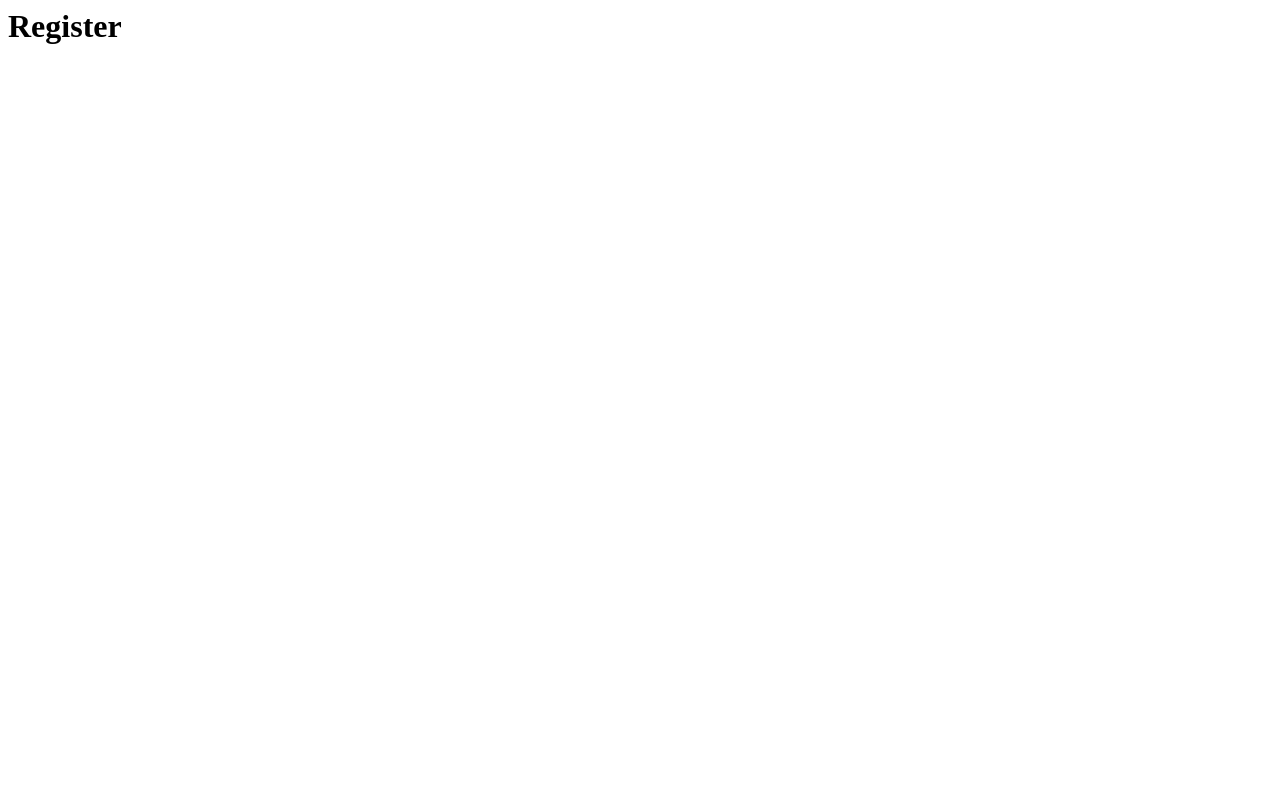
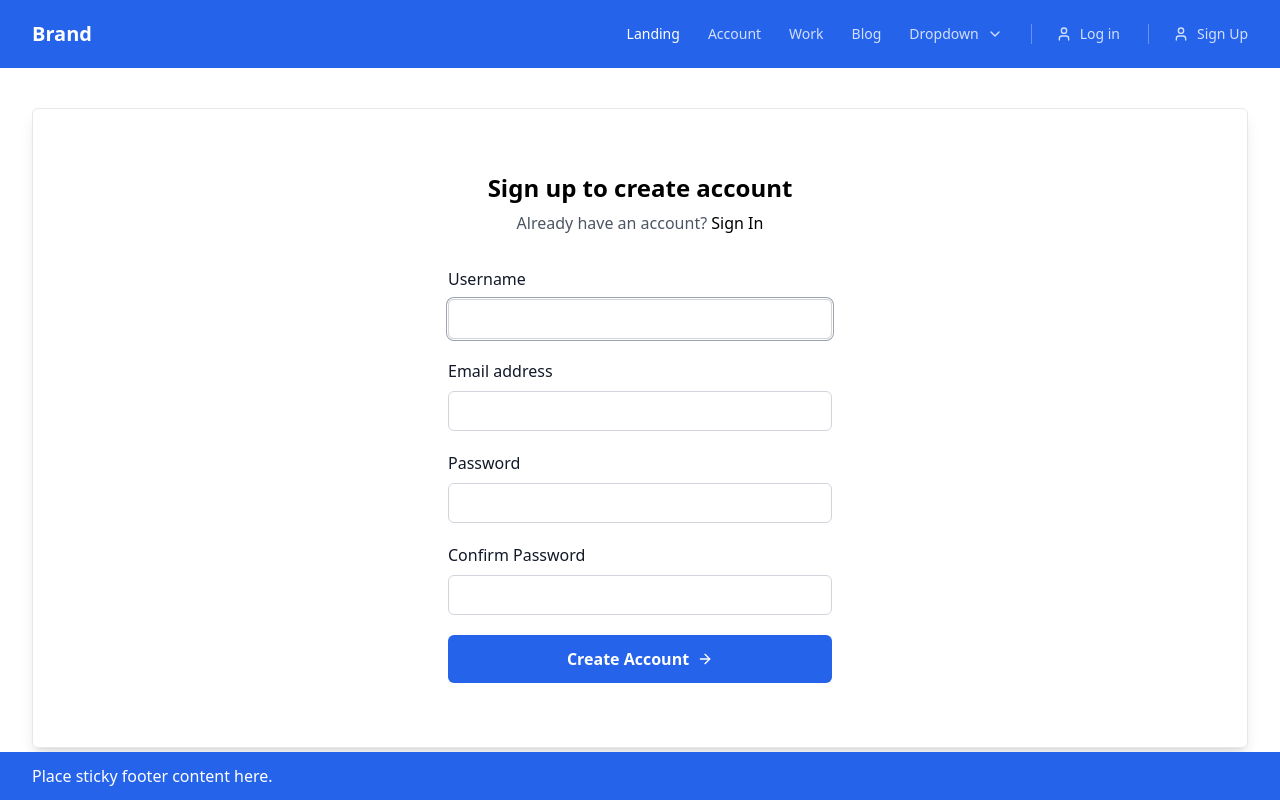
Before and after one commit to AmanRaza78/djangolms, a Django app: page /authentication/sign-up in a window 1280 px wide. Before the commit the page is almost empty. Run offline with Django 4.2, Linux system fonts and the light colour scheme; some libraries are stand-ins or nearby versions.

Commit message:
registration page done

```diff
--- /dev/null
+++ b/authentication/forms.py
@@ -0,0 +1,7 @@
+from django.contrib.auth.models import User
+from django.contrib.auth.forms import UserCreationForm
+
+class UserSignUpForm(UserCreationForm):
+    class Meta:
+        model = User
+        fields = ['email', 'username', 'password1', 'password2']
--- /dev/null
+++ b/authentication/templates/registration/sign-up.html
@@ -0,0 +1,90 @@
+{% extends 'base/layout.html' %}
+{% load widget_tweaks %}
+{% block title %}Sign Up{% endblock %}
+{% block content %}
+<section>
+    <div class="flex items-center justify-center px-4 py-10 sm:px-6 sm:py-12 lg:px-8 lg:py-16 border rounded-md shadow-lg">
+      <div class="xl:mx-auto xl:w-full xl:max-w-sm 2xl:max-w-md">
+        <h2 class="text-center text-2xl font-bold leading-tight text-black">
+          Sign up to create account
+        </h2>
+        <p class="mt-2 text-center text-base text-gray-600">
+          Already have an account?
+          <a
+            href="#"
+            title=""
+            class="font-medium text-black transition-all duration-200 hover:underline"
+          >
+            Sign In
+          </a>
+        </p>
+        <form method="POST" class="mt-8">
+            {% csrf_token %}
+          <div class="space-y-5">
+            <div>
+              <label for="{{ form.username.id_for_label }}" class="text-base font-medium text-gray-900">
+                Username
+              </label>
+              <div class="mt-2">
+                {{ form.username|add_class:"flex h-10 w-full rounded-md border border-gray-300 bg-transparent px-3 py-2 text-sm placeholder:text-gray-400 focus:outline-none focus:ring-1 focus:ring-gray-400 focus:ring-offset-1 disabled:cursor-not-allowed disabled:opacity-50" }}
+              </div>
+            </div>
+            <div>
+              <label for="{{ form.email.id_for_label }}" class="text-base font-medium text-gray-900">
+                Email address
+              </label>
+              <div class="mt-2">
+                {{ form.email|add_class:"flex h-10 w-full rounded-md border border-gray-300 bg-transparent px-3 py-2 text-sm placeholder:text-gray-400 focus:outline-none focus:ring-1 focus:ring-gray-400 focus:ring-offset-1 disabled:cursor-not-allowed disabled:opacity-50" }}
+
+              </div>
+            </div>
+            <div>
+              <div class="flex items-center justify-between">
+                <label for="{{ form.password1.id_for_label }}" class="text-base font-medium text-gray-900">
+                  Password
+                </label>
+              </div>
+              <div class="mt-2">
+                {{ form.password1|add_class:"flex h-10 w-full rounded-md border border-gray-300 bg-transparent px-3 py-2 text-sm placeholder:text-gray-400 focus:outline-none focus:ring-1 focus:ring-gray-400 focus:ring-offset-1 disabled:cursor-not-allowed disabled:opacity-50" }}
+              </div>
+            </div>
+
+            <div>
+                <div class="flex items-center justify-between">
+                  <label for="{{ form.password2.id_for_label }}" class="text-base font-medium text-gray-900">
+                   Confirm Password
+                  </label>
+                </div>
+                <div class="mt-2">
+                  {{ form.password2|add_class:"flex h-10 w-full rounded-md border border-gray-300 bg-transparent px-3 py-2 text-sm placeholder:text-gray-400 focus:outline-none focus:ring-1 focus:ring-gray-400 focus:ring-offset-1 disabled:cursor-not-allowed disabled:opacity-50" }}
+                </div>
+            </div>
+            <div>
+              <button
+                type="submit"
+                class="inline-flex w-full items-center justify-center rounded-md bg-blue-600 px-3.5 py-2.5 font-semibold leading-7 text-white hover:bg-blue-500"
+              >
+                Create Account
+                <svg
+                  xmlns="http://www.w3.org/2000/svg"
+                  width="16"
+                  height="16"
+                  viewBox="0 0 24 24"
+                  fill="none"
+                  stroke="currentColor"
+                  stroke-width="2"
+                  stroke-linecap="round"
+                  stroke-linejoin="round"
+                  class="ml-2"
+                >
+                  <line x1="5" y1="12" x2="19" y2="12"></line>
+                  <polyline points="12 5 19 12 12 19"></polyline>
+                </svg>
+              </button>
+            </div>
+          </div>
+        </form>
+      </div>
+    </div>
+  </section>
+{% endblock %}
--- a/authentication/views.py
+++ b/authentication/views.py
@@ -1,6 +1,13 @@
-from django.shortcuts import render
-from django.http import HttpResponse
+from django.shortcuts import render,redirect
+from . forms import UserSignUpForm
 
 # Create your views here.
 def signUp(request):
-    return HttpResponse('<h1>Register</h1>')
+    if request.method == "POST":
+        form = UserSignUpForm(request.POST)
+        if form.is_valid():
+            form.save()
+            return redirect('login')
+
+    form = UserSignUpForm()
+    return render(request, 'registration/sign-up.html', {'form':form})
--- a/base/templates/base/layout.html
+++ b/base/templates/base/layout.html
@@ -69,7 +69,7 @@
             <svg class="flex-shrink-0 size-4" xmlns="http://www.w3.org/2000/svg" width="24" height="24" viewBox="0 0 24 24" fill="none" stroke="currentColor" stroke-width="2" stroke-linecap="round" stroke-linejoin="round"><path d="M19 21v-2a4 4 0 0 0-4-4H9a4 4 0 0 0-4 4v2"/><circle cx="12" cy="7" r="4"/></svg>
             Log in
           </a>
-          <a class="flex items-center gap-x-2 font-medium text-white/80 hover:text-white sm:border-s sm:border-white/30 sm:my-6 sm:ps-6" href="#">
+          <a class="flex items-center gap-x-2 font-medium text-white/80 hover:text-white sm:border-s sm:border-white/30 sm:my-6 sm:ps-6" href="{% url 'sign-up' %}">
             <svg class="flex-shrink-0 size-4" xmlns="http://www.w3.org/2000/svg" width="24" height="24" viewBox="0 0 24 24" fill="none" stroke="currentColor" stroke-width="2" stroke-linecap="round" stroke-linejoin="round"><path d="M19 21v-2a4 4 0 0 0-4-4H9a4 4 0 0 0-4 4v2"/><circle cx="12" cy="7" r="4"/></svg>
            Sign Up
           </a>
```
